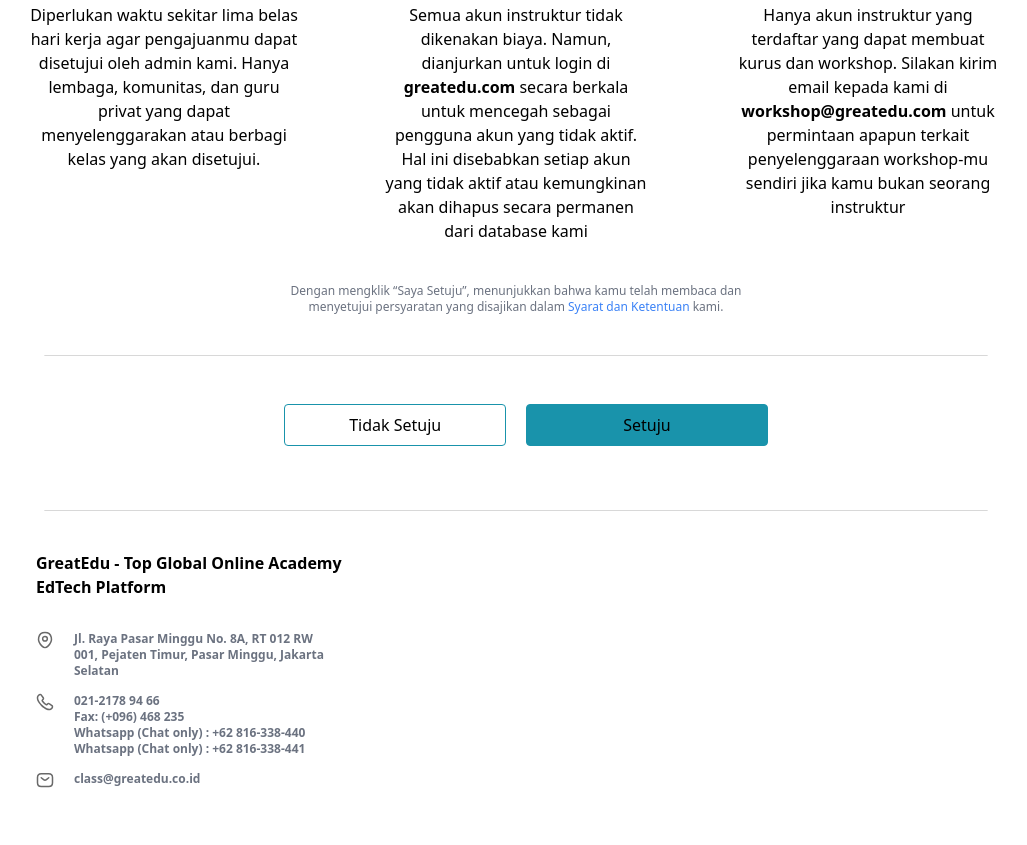
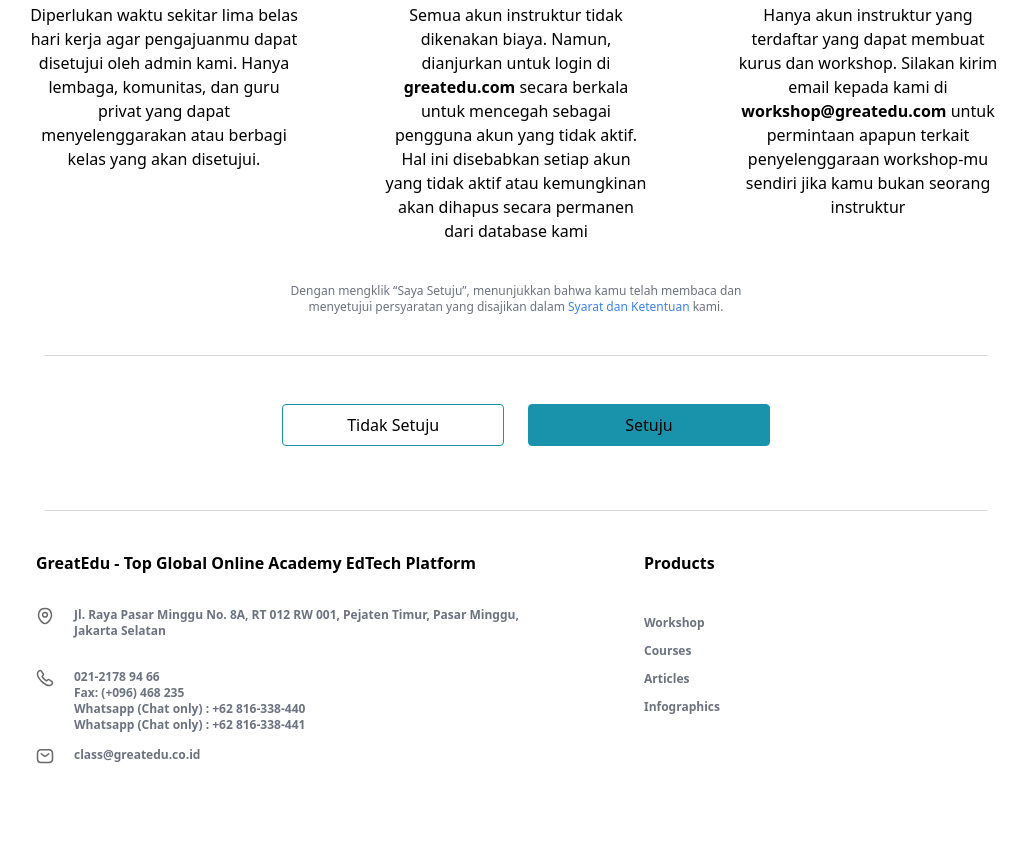
Before and after one commit to ardhisparahita/tailwind, a website: page public/index.html in a window 1280 px wide. Shown: the part 437-1282 px from the top of the page, without its empty margins (124-1151 px from the left). After the commit the page ends 1202 px from the top, so only its background shows below. Drawn offline with Linux system fonts and the light colour scheme.

Commit message:
membuat produk

```diff
--- a/public/index.html
+++ b/public/index.html
@@ -34,15 +34,17 @@
         </section>
         <img src="/img/Divider.svg" alt="" class=" max-w-full mx-auto mt-10">
         <section class="flex items-center justify-center mt-12">
-            <button type="submit" class="mx-5 border border-biru rounded px-16 py-2">Tidak Setuju</button>
-            <button type="submit" class="bg-biru border border-biru rounded px-24 py-2">Setuju</button>
+            <button type="submit" class="mx-5 border border-biru rounded px-16 py-2 mr-3">Tidak Setuju</button>
+            <button type="submit" class="bg-biru border border-biru rounded px-24 py-2 ml-3">Setuju</button>
         </section>
-        <img src="/img/Divider.svg" alt="" class=" max-w-full mx-auto mt-16">
-        <footer class="mt-10 w-1/3 text-xs font-bold text-gray-500">
+        <img src="/img/Divider.svg" alt="" class=" max-w-full mt-16">
+
+        <footer class="flex mt-10 max-w-full justify-center">
+            <section class=" text-xs font-bold text-gray-500 w-full">
                 <h3 class="font-bold text-base text-black">GreatEdu - Top Global Online Academy EdTech Platform</h3>
-            <section class="flex mt-8 pr-4">
+                <section class="flex mt-8">
                     <img src="/img/location.svg" alt="" class="pb-8 mr-5">
-                <p class="pr-1">Jl. Raya Pasar Minggu No. 8A, RT 012 RW 001, Pejaten Timur, Pasar Minggu, Jakarta Selatan</p>
+                    <p class="pr-5">Jl. Raya Pasar Minggu No. 8A, RT 012 RW 001, Pejaten Timur, Pasar Minggu, Jakarta Selatan</p>
                 </section>
                 <section class="flex mt-3">
                     <img src="/img/call.svg" alt="" class="pb-14 mr-5">
@@ -54,9 +56,20 @@
                     </p>
                 </section>
                 <section class="flex mt-1">
-                <img src="/img/sms.svg" alt="" class="pb-14 mr-5">
+                    <img src="/img/sms.svg" alt="" class=" mr-5">
                     <p>class@greatedu.co.id</p>
                 </section>
+            </section>
+            <section class="text-xs font-bold text-gray-500 w-2/3 ml-20">
+                <h3 class="font-bold text-base text-black">Products</h3>
+                <section class="my-10">
+                    <p class="my-3">Workshop</p>
+                    <p class="my-3">Courses</p>
+                    <p class="my-3">Articles</p>
+                    <p class="my-3">Infographics</p>
+                </section>
+            </section>
+
         </footer>
     </div>
 </body>
```
Also changed, not shown: public/css/style.css. Lines whose indentation alone changed are shown as unchanged.
